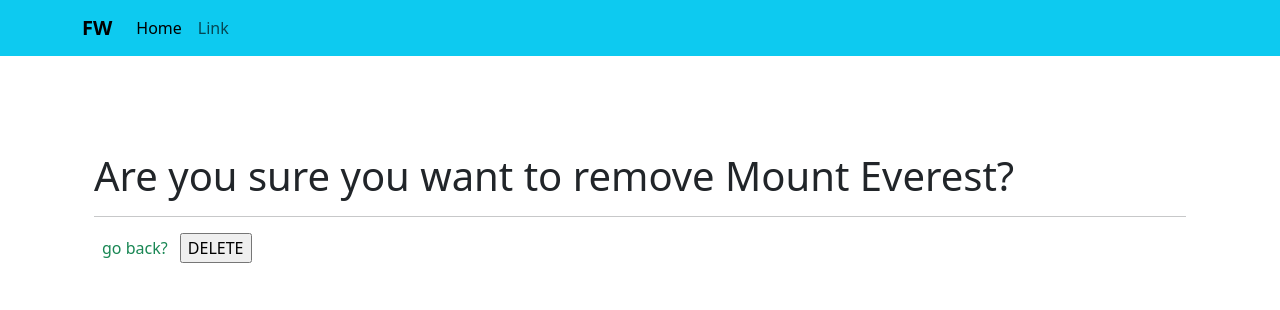
After one commit to JosephRidge/Django101-FlowGPT, a Django app: page /firstApp/delete-mountain/1 in a window 1280 px wide. The commit adds this page. Shown: the top 310 px of the page. Run offline with Django 5.2, Linux system fonts and the light colour scheme; data comes from the database, SQL or seed files in the repository; both versions use the stored data as it was after the commit.

Commit message:
CREATE | READ ONE | READ ALL | UPDATE | DELETE implementation

```diff
--- /dev/null
+++ b/projectFlow/firstApp/templates/firstApp/delete.html
@@ -0,0 +1,14 @@
+{% extends 'main.html' %}
+
+{% block content %}
+
+<div class="container py-5">
+    <h1 class="display-6">Are you sure you want to remove {{mountain.name}}?</h1>
+    <hr>
+    <form action="" method="POST">
+        {% csrf_token %}
+        <a href="{% url 'readMountains' %}" class="text-decoration-none mx-2 text-success">go back?</a>
+        <input type="submit" value="DELETE">
+    </form>
+</div>
+{% endblock %}
--- a/projectFlow/firstApp/templates/firstApp/mountains.html
+++ b/projectFlow/firstApp/templates/firstApp/mountains.html
@@ -2,14 +2,16 @@
 
 {% block content %}
 <h1 class="display-5">Top 10 Mountains in the World </h1>
+<a href="{% url 'createMountain' %}" class="text-decoration-none bg-dark text-light py-2 my-2 px-3 rounded">add mountain</a>
 <hr>
 <div>
     {% for mountain in mountains %}
     <img src="{{mountain.image}}" alt="image of mountain" class="my-2 rounded ">
     <div class="display-6 mb-3 mt-1">{{mountain.name}}</div> <span class= "fs-6 fw-light text-secondary">located at</span> <span class="badge bg-info text-dark px-3 py-2"> {{mountain.location}}</span>
     <p class="lead my-2">{{mountain.description }}</p>
-    <a href="{% url 'readOneMountain' mountain.id  %}" class="text-decoration-none text-dark badge bg-info">see more </a>
-    <a href="{% url 'updateMountain' mountain.id  %}" class="text-decoration-none  text-dark badge bg-warning">update </a>
+    <a href="{% url 'readOneMountain' mountain.id  %}" class="text-decoration-none px-3 py-1 text-dark badge bg-info">see more </a>
+    <a href="{% url 'updateMountain' mountain.id  %}" class="text-decoration-none  px-3 py-1  text-dark badge bg-warning">update </a>
+    <a href="{% url 'deleteMountain' mountain.id  %}" class="text-decoration-none  px-3 py-1  text-light badge bg-danger">delete </a>
 
     <hr>
     {% endfor %}
--- a/projectFlow/firstApp/urls.py
+++ b/projectFlow/firstApp/urls.py
@@ -13,4 +13,5 @@ urlpatterns = [
     path('read-mountains', views.readMountains, name='readMountains'),
     path('read-one-mountain/<str:pk>', views.readOneMountain, name='readOneMountain'),
     path('update-one-mountain/<str:pk>', views.updateMountain, name='updateMountain'),
+    path('delete-mountain/<str:pk>', views.deleteMountain, name='deleteMountain'),
     ]
--- a/projectFlow/firstApp/views.py
+++ b/projectFlow/firstApp/views.py
@@ -61,3 +61,12 @@ def updateMountain(request,pk):
 
     context = {"form": form}
     return render(request, "firstApp/form.html", context)
+
+def deleteMountain(request, pk):
+    mountain = Mountain.objects.get(id = pk)
+
+    if request.method == "POST":
+        mountain.delete()
+        return redirect("readMountains")
+    context ={"mountain":mountain}
+    return render(request, "firstApp/delete.html", context)
```
Also changed, not shown: projectFlow/db.sqlite3.
